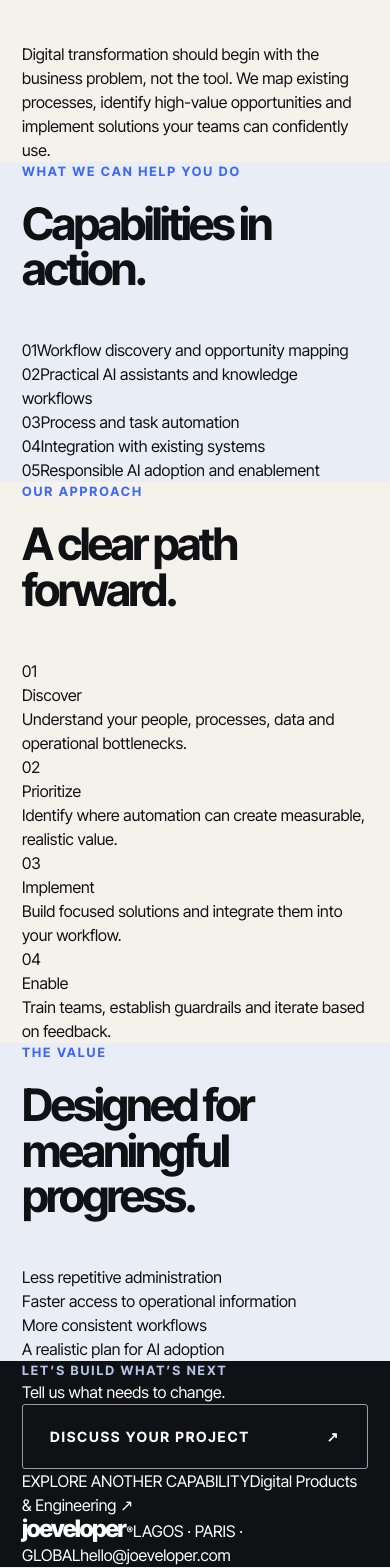
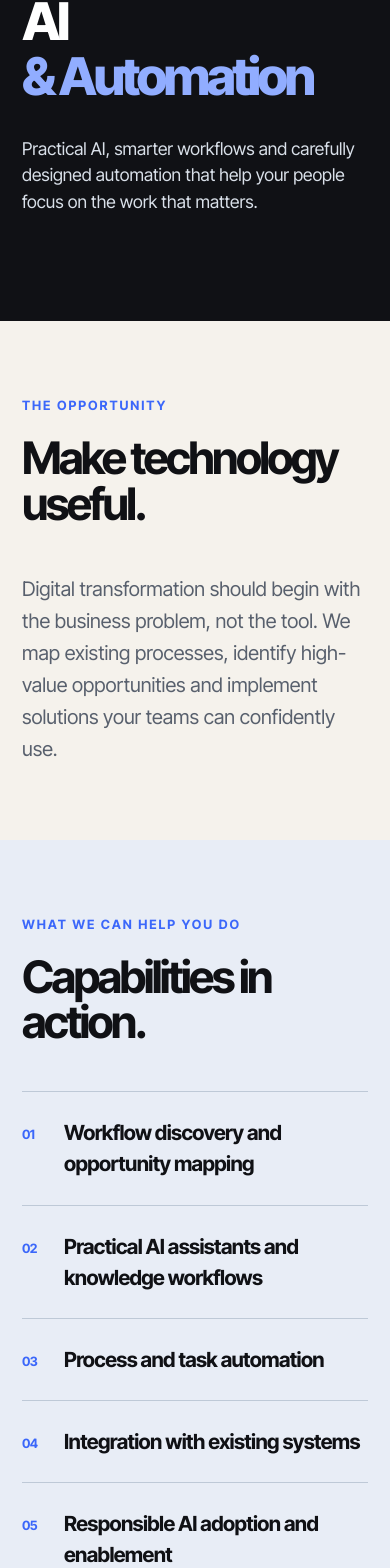
Before and after one commit to joeveloper/joeveloper-official, a Next.js app: page /services/ai-automation in a window 390 px wide. Shown: the part 279-1847 px from the top of the page. Built offline with nearby package versions, Linux system fonts and the light colour scheme.

Commit message:
style: add responsive editorial services and global footer styles

```diff
--- a/app/globals.css
+++ b/app/globals.css
@@ -161,3 +161,81 @@ a:focus-visible, button:focus-visible { outline: 3px solid #9fb7ff; outline-offs
   html { scroll-behavior: auto; }
   .hero-video { display: none; }
 }
+
+
+/* Milestone 2A — shared footer and editorial inner pages */
+.global-footer { border-top: 1px solid #41454f; }
+.global-footer-inner { display: flex; align-items: center; justify-content: space-between; gap: 20px; padding-block: 33px; }
+.global-footer-inner > span { font-size: .8rem; letter-spacing: .14em; color: #bbc4d5; }
+.global-footer-inner > a:last-child { font-size: .86rem; color: #e5e9f1; }
+.inner-hero { position: relative; min-height: 650px; display: flex; align-items: center; overflow: hidden; }
+.inner-hero-content { padding-top: 155px; padding-bottom: 100px; }
+.inner-hero-title { font-size: clamp(4rem, 7.3vw, 7.4rem); line-height: 1.06; letter-spacing: -.071em; font-weight: 750; max-width: 1200px; margin: 54px 0 35px; }
+.inner-hero-summary { font-size: clamp(1.15rem, 1.8vw, 1.6rem); line-height: 1.5; color: #d9e0e9; max-width: 860px; }
+.inner-hero-location { margin-top: 80px; color: #b5c4da; font-size: .82rem; letter-spacing: .16em; font-weight: 650; }
+.services-index, .service-opportunity, .service-offers, .service-method, .service-outcomes, .service-outro { padding-block: clamp(95px, 10vw, 150px); }
+.services-index .section-title { margin-bottom: 80px; }
+.service-directory { border-bottom: 1px solid #bfc7d2; }
+.service-directory-row { display: flex; align-items: flex-start; gap: 45px; color: inherit; border-top: 1px solid #bfc7d2; padding: 40px 0 47px; transition: color .2s ease; }
+.service-directory-row:hover, .service-directory-row:focus-visible { color: var(--accent); }
+.service-directory-number { min-width: 50px; padding-top: 8px; color: var(--accent); font-size: .97rem; font-weight: 700; }
+.service-directory-content { display: flex; flex: 1; flex-direction: column; align-items: flex-start; gap: 17px; }
+.service-directory-title { font-size: clamp(2rem, 3.3vw, 3.4rem); line-height: 1.12; text-transform: uppercase; letter-spacing: -.055em; font-weight: 750; }
+.service-directory-tagline { font-size: clamp(1.2rem, 2vw, 1.75rem); color: #4f5868; font-weight: 550; }
+.service-directory-offers { font-size: 1rem; color: #69717e; line-height: 1.7; }
+.service-directory-arrow { font-size: 2rem; }
+.split-outro, .outcomes-layout { display: grid; grid-template-columns: 1fr 1fr; gap: 12%; align-items: center; }
+.split-outro .section-title, .outcomes-layout .section-title { margin-bottom: 0; }
+.split-outro .text-link { margin-top: 20px; }
+.service-contact { padding-block: clamp(95px, 10vw, 160px); }
+.service-contact-title { font-size: clamp(3.8rem, 8vw, 8rem); letter-spacing: -.075em; line-height: 1.04; font-weight: 750; margin: 40px 0 58px; max-width: 1150px; }
+.detail-hero .inner-hero-title { max-width: 1100px; margin-top: 57px; }
+.detail-breadcrumb { display: flex; gap: 19px; align-items: center; color: #b6c9f9; font-size: .84rem; letter-spacing: .15em; font-weight: 700; }
+.detail-breadcrumb a:hover { color: white; }
+.opportunity-copy { font-size: clamp(1.25rem, 2.2vw, 1.9rem); line-height: 1.6; color: #58606d; max-width: 960px; }
+.offer-list, .outcome-list { margin: 0; padding: 0; list-style: none; }
+.offer-list { border-bottom: 1px solid #bec9d7; }
+.offer-list li { border-top: 1px solid #bec9d7; display: flex; align-items: flex-start; gap: 46px; padding: 33px 0; font-size: clamp(1.3rem, 2.35vw, 2rem); font-weight: 650; letter-spacing: -.03em; }
+.method-grid { display: grid; grid-template-columns: repeat(4, minmax(0, 1fr)); gap: 20px; }
+.method-item { padding-top: 30px; border-top: 1px solid #bec4cf; }
+.method-number { color: var(--accent); font-size: .88rem; font-weight: 700; letter-spacing: .1em; }
+.method-item h3 { margin: 34px 0 18px; font-size: clamp(1.55rem, 2.3vw, 2.3rem); letter-spacing: -.04em; }
+.method-item > p:last-child { font-size: 1.03rem; line-height: 1.65; color: #5c6572; }
+.outcome-list { border-bottom: 1px solid #bac8de; }
+.outcome-list li { border-top: 1px solid #bac8de; padding: 26px 0; font-size: clamp(1.1rem, 1.7vw, 1.5rem); line-height: 1.4; font-weight: 600; }
+.service-next { margin-top: 110px; border-top: 1px solid #4a4c56; padding-top: 34px; display: flex; align-items: center; justify-content: space-between; gap: 25px; }
+.service-next span { color: #b2bfdb; font-size: .78rem; letter-spacing: .13em; }
+.service-next a { display: inline-flex; gap: 12px; font-size: clamp(1.2rem, 2.2vw, 1.8rem); font-weight: 650; }
+.service-next a:hover { color: #a4bbff; }
+.service-not-found { min-height: 80vh; display: flex; align-items: center; }
+.service-not-found .container-wide { padding-block: 180px 100px; }
+.service-not-found h1 { font-size: clamp(3rem, 7vw, 6rem); font-weight: 750; line-height: 1.06; letter-spacing: -.06em; margin: 30px 0; }
+.service-not-found p:not(.eyebrow) { color: #bfc7d4; margin-bottom: 30px; }
+
+@media (max-width: 980px) {
+  .method-grid { grid-template-columns: repeat(2, minmax(0, 1fr)); gap: 45px 24px; }
+  .split-outro, .outcomes-layout { gap: 7%; }
+}
+@media (max-width: 700px) {
+  .global-footer-inner { align-items: flex-start; flex-direction: column; padding-block: 37px; }
+  .inner-hero { min-height: 600px; }
+  .inner-hero-content { padding-top: 155px; padding-bottom: 65px; }
+  .inner-hero-title { font-size: clamp(3.25rem, 12vw, 5rem); margin: 36px 0 32px; overflow-wrap: break-word; }
+  .inner-hero-summary { font-size: 1.1rem; }
+  .inner-hero-location { margin-top: 65px; font-size: .72rem; }
+  .services-index, .service-opportunity, .service-offers, .service-method, .service-outcomes, .service-outro { padding-block: 75px; }
+  .services-index .section-title { margin-bottom: 48px; }
+  .service-directory-row { gap: 13px; padding: 30px 0; }
+  .service-directory-number { min-width: 24px; font-size: .8rem; }
+  .service-directory-title { font-size: clamp(1.55rem, 7vw, 2.25rem); }
+  .service-directory-tagline { font-size: 1.1rem; }
+  .service-directory-offers { font-size: .88rem; }
+  .service-directory-arrow { font-size: 1.5rem; }
+  .split-outro, .outcomes-layout { grid-template-columns: 1fr; gap: 38px; }
+  .split-outro .section-title, .outcomes-layout .section-title { margin-bottom: 10px; }
+  .service-contact-title { font-size: clamp(3.2rem, 12vw, 5.1rem); }
+  .offer-list li { gap: 18px; padding: 25px 0; }
+  .method-grid { grid-template-columns: 1fr; gap: 30px; }
+  .method-item h3 { margin-top: 23px; }
+  .service-next { align-items: flex-start; flex-direction: column; margin-top: 85px; gap: 20px; }
+}
```
